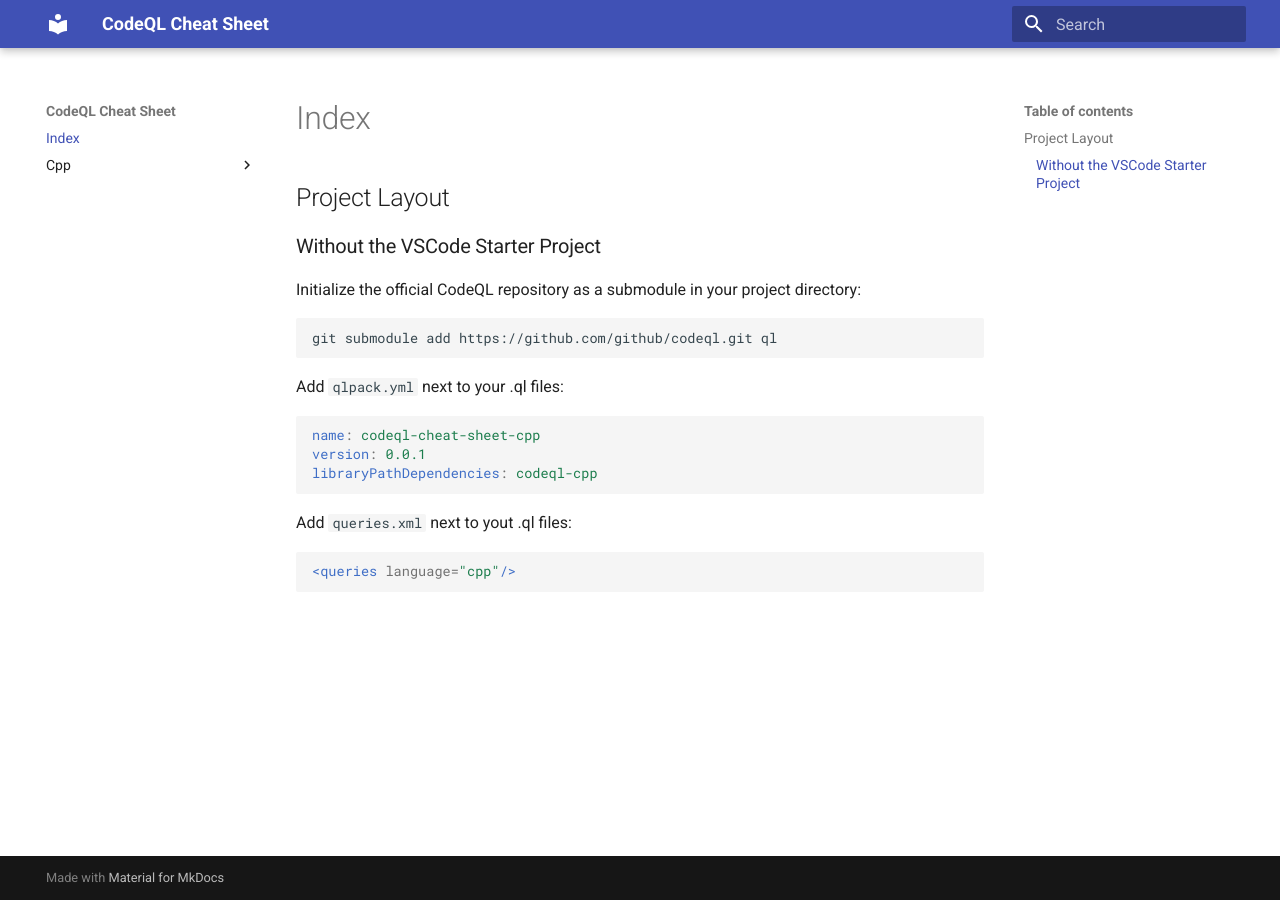
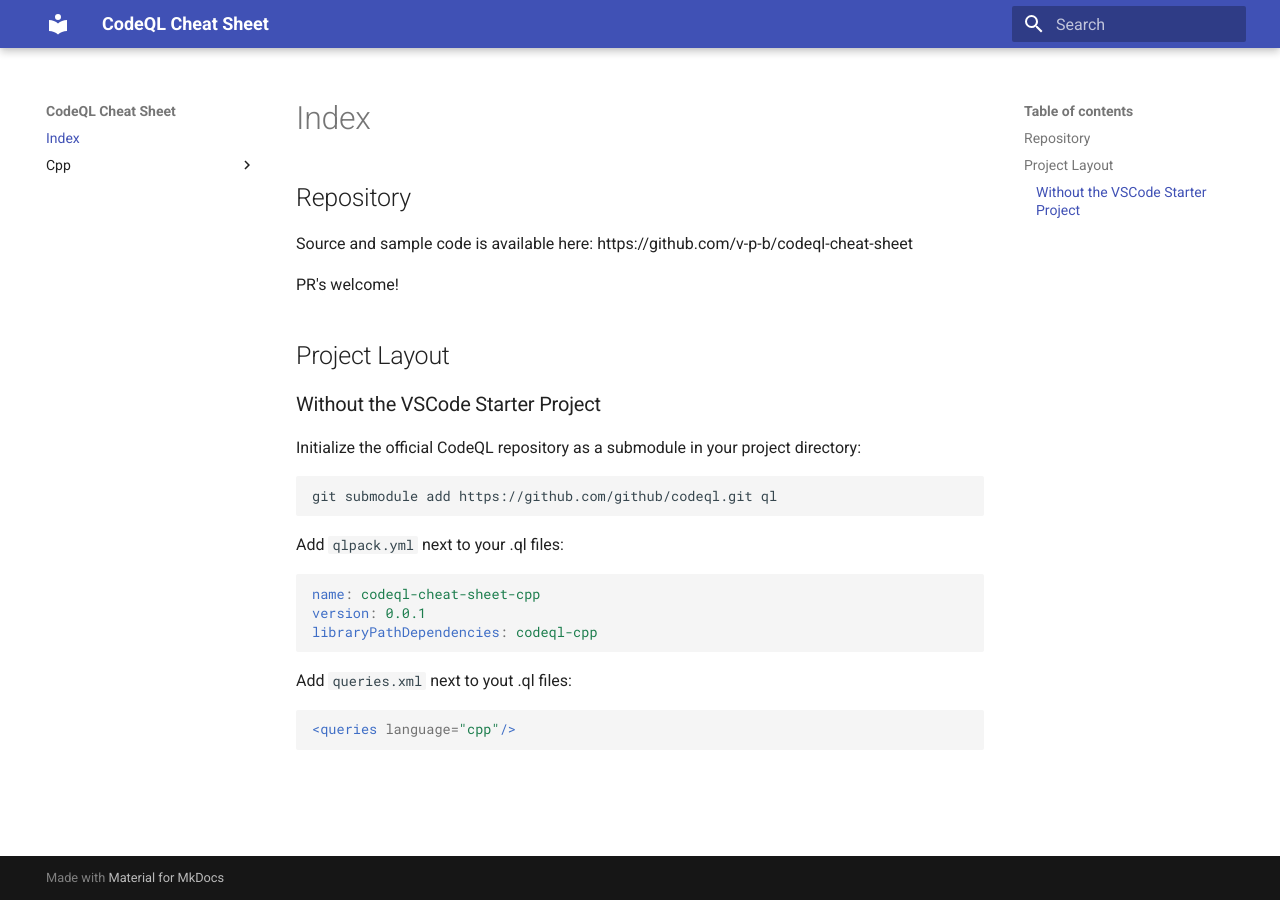
Before and after one commit to v-p-b/codeql-cheat-sheet, an MkDocs documentation site: the page built from docs/index.md, in a window 1280 px wide. Built offline with MkDocs 1.6.1 and Material for MkDocs 9.7.7, drawn with Linux system fonts in a browser that asks for light colours.

Commit message:
Added repo link

```diff
--- a/docs/index.md
+++ b/docs/index.md
@@ -1,4 +1,10 @@
 # Index
+
+## Repository
+
+Source and sample code is available here: https://github.com/v-p-b/codeql-cheat-sheet
+
+PR's welcome!
 
 ## Project Layout
 
```
